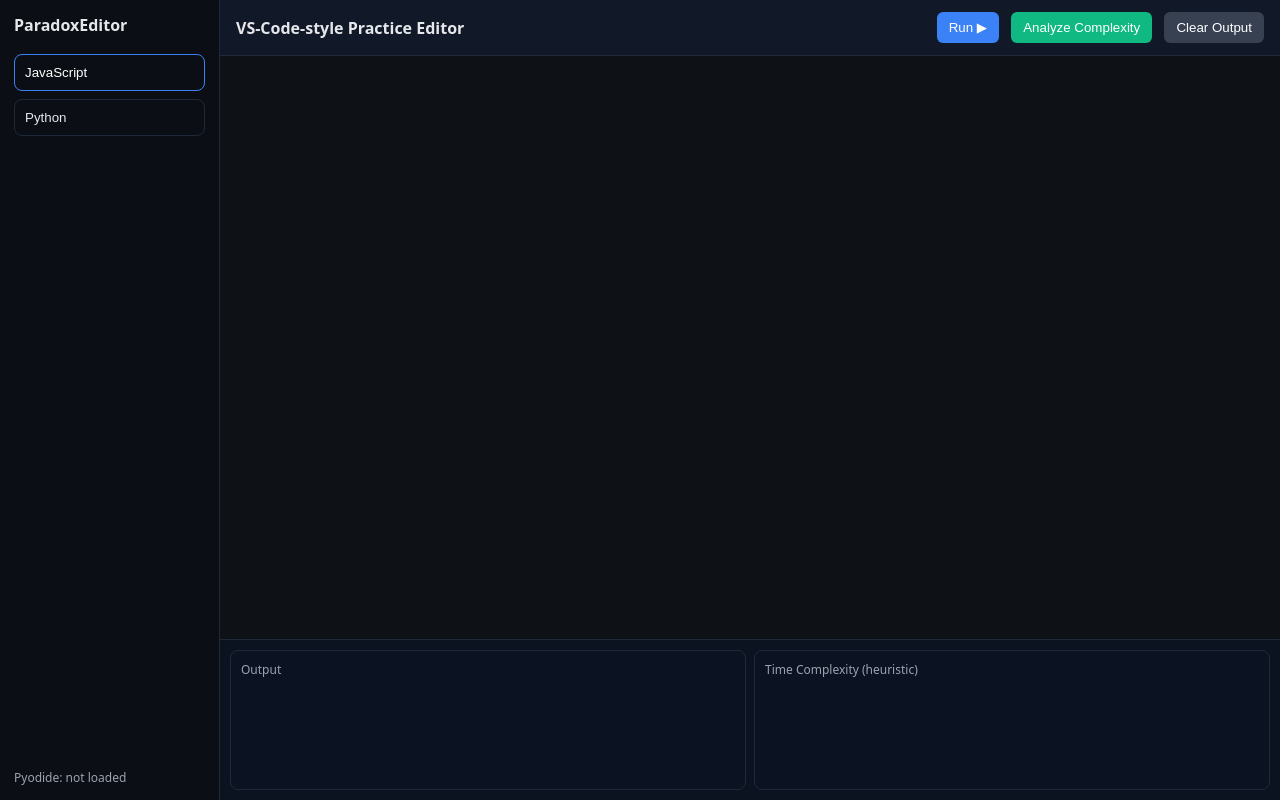
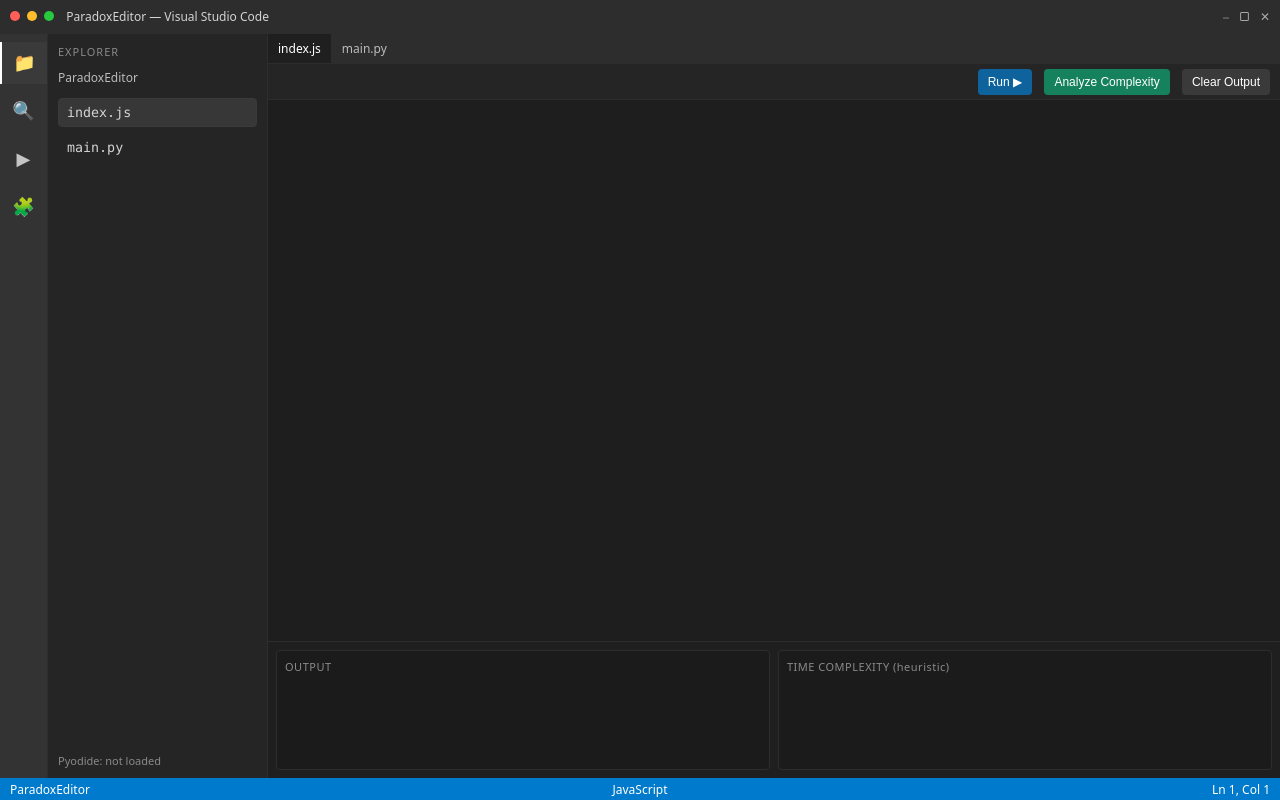
Before and after one commit to ritvixrex/ParadoxEditor, a plain HTML site: page index.html in a window 1280 px wide. Drawn offline with Linux system fonts and the light colour scheme; a script that the page names is missing.

Commit message:
Make UI look like VS Code

```diff
--- a/app.js
+++ b/app.js
@@ -6,6 +6,7 @@ const runBtn = document.getElementById('runBtn');
 const analyzeBtn = document.getElementById('analyzeBtn');
 const clearBtn = document.getElementById('clearBtn');
 const pyStatus = document.getElementById('pyStatus');
+const statusLang = document.getElementById('statusLang');
 
 let activeLang = 'js';
 let editor;
@@ -29,7 +30,6 @@ function setComplexity(msg) {
 }
 
 function estimateComplexity(code, lang) {
-  // Very rough heuristic: count nested loops and simple recursion.
   let loops = 0;
   let nestedScore = 0;
   let recursion = false;
@@ -40,13 +40,12 @@ function estimateComplexity(code, lang) {
     const nestedMatches = code.match(/for\s*\([^)]*\)[^{]*\{[^}]*for\s*\(/s);
     nestedScore = nestedMatches ? 2 : (loops > 1 ? 2 : 1);
 
-    // recursion heuristic
     const fnMatch = code.match(/function\s+(\w+)\s*\(/);
     if (fnMatch) {
       const fn = fnMatch[1];
       const re = new RegExp(`\\b${fn}\\s*\\(`, 'g');
       const calls = (code.match(re) || []).length;
-      recursion = calls > 1; // definition + call
+      recursion = calls > 1;
     }
   } else {
     const loopMatches = code.match(/\b(for|while)\b/g);
@@ -97,6 +96,11 @@ function initEditor() {
       fontSize: 14,
       minimap: { enabled: false }
     });
+
+    editor.onDidChangeCursorPosition((e) => {
+      const { lineNumber, column } = e.position;
+      document.querySelector('.statusbar .right').textContent = `Ln ${lineNumber}, Col ${column}`;
+    });
   });
 }
 
@@ -127,7 +131,9 @@ async function runCode() {
 function switchLang(lang) {
   activeLang = lang;
   document.querySelectorAll('.tab').forEach(t => t.classList.toggle('active', t.dataset.lang === lang));
+  document.querySelectorAll('.tabheader').forEach(t => t.classList.toggle('active', t.dataset.lang === lang));
   if (editor && models[lang]) editor.setModel(models[lang]);
+  statusLang.textContent = lang === 'js' ? 'JavaScript' : 'Python';
 }
 
 runBtn.addEventListener('click', runCode);
@@ -137,7 +143,7 @@ analyzeBtn.addEventListener('click', () => {
   setComplexity(estimateComplexity(code, activeLang));
 });
 
-document.querySelectorAll('.tab').forEach(tab => {
+document.querySelectorAll('.tab, .tabheader').forEach(tab => {
   tab.addEventListener('click', () => switchLang(tab.dataset.lang));
 });
 
--- a/index.html
+++ b/index.html
@@ -8,17 +8,43 @@
 </head>
 <body>
   <div class="app">
+    <header class="titlebar">
+      <div class="traffic">
+        <span class="dot red"></span>
+        <span class="dot yellow"></span>
+        <span class="dot green"></span>
+      </div>
+      <div class="title">ParadoxEditor — Visual Studio Code</div>
+      <div class="spacer"></div>
+      <div class="window-actions">
+        <span>⎯</span><span>▢</span><span>✕</span>
+      </div>
+    </header>
+
+    <div class="workspace">
+      <aside class="activitybar">
+        <button class="icon active" title="Explorer">📁</button>
+        <button class="icon" title="Search">🔍</button>
+        <button class="icon" title="Run">▶</button>
+        <button class="icon" title="Extensions">🧩</button>
+      </aside>
+
       <aside class="sidebar">
-      <div class="brand">ParadoxEditor</div>
-      <button class="tab active" data-lang="js">JavaScript</button>
-      <button class="tab" data-lang="py">Python</button>
+        <div class="sidebar-title">EXPLORER</div>
+        <div class="sidebar-section">ParadoxEditor</div>
+        <button class="tab active" data-lang="js">index.js</button>
+        <button class="tab" data-lang="py">main.py</button>
         <div class="spacer"></div>
         <div class="status" id="pyStatus">Pyodide: not loaded</div>
       </aside>
 
       <main class="main">
+        <div class="tabs">
+          <div class="tabheader active" data-lang="js">index.js</div>
+          <div class="tabheader" data-lang="py">main.py</div>
+        </div>
+
         <header class="toolbar">
-        <div class="title">VS‑Code‑style Practice Editor</div>
           <div class="actions">
             <button id="runBtn">Run ▶</button>
             <button id="analyzeBtn">Analyze Complexity</button>
@@ -30,17 +56,24 @@
 
         <section class="panels">
           <div class="panel">
-          <div class="panel-title">Output</div>
+            <div class="panel-title">OUTPUT</div>
             <pre id="output"></pre>
           </div>
           <div class="panel">
-          <div class="panel-title">Time Complexity (heuristic)</div>
+            <div class="panel-title">TIME COMPLEXITY (heuristic)</div>
             <pre id="complexity"></pre>
           </div>
         </section>
       </main>
     </div>
 
+    <footer class="statusbar">
+      <div class="left">ParadoxEditor</div>
+      <div class="center" id="statusLang">JavaScript</div>
+      <div class="right">Ln 1, Col 1</div>
+    </footer>
+  </div>
+
   <script src="https://cdnjs.cloudflare.com/ajax/libs/require.js/2.3.6/require.min.js"></script>
   <script type="module" src="app.js"></script>
 </body>
--- a/styles.css
+++ b/styles.css
@@ -1,32 +1,57 @@
 :root {
-  --bg: #0e1116;
-  --panel: #111827;
-  --panel-2: #0b1220;
-  --text: #e5e7eb;
-  --muted: #9ca3af;
-  --accent: #3b82f6;
-  --border: #1f2937;
+  --bg: #1e1e1e;
+  --panel: #252526;
+  --panel-2: #1f1f1f;
+  --sidebar: #252526;
+  --activity: #333333;
+  --text: #d4d4d4;
+  --muted: #8a8a8a;
+  --accent: #0e639c;
+  --border: #2d2d2d;
+  --status: #007acc;
 }
 * { box-sizing: border-box; }
 html, body { height: 100%; margin: 0; font-family: system-ui, -apple-system, Segoe UI, Roboto, Ubuntu, Cantarell, sans-serif; background: var(--bg); color: var(--text); }
 
-.app { display: grid; grid-template-columns: 220px 1fr; height: 100vh; }
-.sidebar { background: #0b0f15; border-right: 1px solid var(--border); display: flex; flex-direction: column; padding: 14px; gap: 8px; }
-.brand { font-weight: 700; font-size: 16px; margin-bottom: 10px; }
-.tab { background: transparent; border: 1px solid var(--border); color: var(--text); padding: 10px; text-align: left; border-radius: 8px; cursor: pointer; }
-.tab.active { border-color: var(--accent); color: #fff; }
+.app { display: grid; grid-template-rows: 34px 1fr 22px; height: 100vh; }
+
+.titlebar { display: flex; align-items: center; gap: 8px; padding: 0 10px; background: #2d2d2d; border-bottom: 1px solid var(--border); font-size: 12px; }
+.traffic .dot { width: 10px; height: 10px; border-radius: 50%; display: inline-block; margin-right: 4px; }
+.dot.red { background: #ff5f56; }
+.dot.yellow { background: #ffbd2e; }
+.dot.green { background: #27c93f; }
+.window-actions { display: flex; gap: 10px; color: #aaa; }
+
+.workspace { display: grid; grid-template-columns: 48px 220px 1fr; height: 100%; }
+
+.activitybar { background: var(--activity); border-right: 1px solid var(--border); display: flex; flex-direction: column; align-items: center; padding: 8px 0; gap: 6px; }
+.activitybar .icon { background: transparent; border: none; color: #c5c5c5; font-size: 18px; cursor: pointer; width: 100%; padding: 10px 0; }
+.activitybar .icon.active { border-left: 2px solid #fff; color: #fff; background: #3a3a3a; }
+
+.sidebar { background: var(--sidebar); border-right: 1px solid var(--border); display: flex; flex-direction: column; padding: 10px; gap: 6px; }
+.sidebar-title { font-size: 11px; color: var(--muted); letter-spacing: 1px; }
+.sidebar-section { font-size: 12px; color: #bbb; margin: 4px 0 6px; }
+.tab { background: transparent; border: 1px solid transparent; color: var(--text); padding: 6px 8px; text-align: left; border-radius: 4px; cursor: pointer; font-family: ui-monospace, SFMono-Regular, Menlo, Monaco, Consolas, "Liberation Mono", "Courier New", monospace; }
+.tab.active { background: #373737; border-color: #3a3a3a; }
+.status { font-size: 11px; color: var(--muted); }
 .spacer { flex: 1; }
-.status { font-size: 12px; color: var(--muted); }
 
-.main { display: grid; grid-template-rows: auto 1fr auto; height: 100vh; }
-.toolbar { display: flex; justify-content: space-between; align-items: center; padding: 12px 16px; border-bottom: 1px solid var(--border); background: var(--panel); }
-.title { font-weight: 600; }
-.actions button { margin-left: 8px; padding: 8px 12px; background: var(--accent); color: white; border: none; border-radius: 6px; cursor: pointer; }
-.actions button#clearBtn { background: #374151; }
-.actions button#analyzeBtn { background: #10b981; }
+.main { display: grid; grid-template-rows: 30px 36px 1fr auto; height: 100%; }
+.tabs { display: flex; background: #2d2d2d; border-bottom: 1px solid var(--border); }
+.tabheader { padding: 6px 10px; font-size: 12px; color: #bbb; border-right: 1px solid var(--border); cursor: pointer; }
+.tabheader.active { background: #1f1f1f; color: #fff; }
+
+.toolbar { display: flex; justify-content: flex-end; align-items: center; padding: 6px 10px; border-bottom: 1px solid var(--border); background: var(--panel); }
+.actions button { margin-left: 8px; padding: 6px 10px; background: var(--accent); color: white; border: none; border-radius: 4px; cursor: pointer; font-size: 12px; }
+.actions button#clearBtn { background: #3a3a3a; }
+.actions button#analyzeBtn { background: #16825d; }
 
 .editor { height: 100%; }
-.panels { display: grid; grid-template-columns: 1fr 1fr; gap: 8px; padding: 10px; border-top: 1px solid var(--border); background: var(--panel-2); }
-.panel { background: #0b1322; border: 1px solid var(--border); border-radius: 8px; padding: 10px; min-height: 140px; }
-.panel-title { font-size: 12px; color: var(--muted); margin-bottom: 6px; }
+.panels { display: grid; grid-template-columns: 1fr 1fr; gap: 8px; padding: 8px; border-top: 1px solid var(--border); background: var(--panel-2); }
+.panel { background: #1b1b1b; border: 1px solid var(--border); border-radius: 4px; padding: 8px; min-height: 120px; }
+.panel-title { font-size: 11px; color: var(--muted); margin-bottom: 6px; letter-spacing: .5px; }
 pre { white-space: pre-wrap; word-break: break-word; margin: 0; font-family: ui-monospace, SFMono-Regular, Menlo, Monaco, Consolas, "Liberation Mono", "Courier New", monospace; }
+
+.statusbar { background: var(--status); color: #fff; display: grid; grid-template-columns: 1fr 1fr 1fr; align-items: center; font-size: 12px; padding: 0 10px; }
+.statusbar .center { text-align: center; }
+.statusbar .right { text-align: right; }
```
Lines whose indentation alone changed are shown as unchanged.
